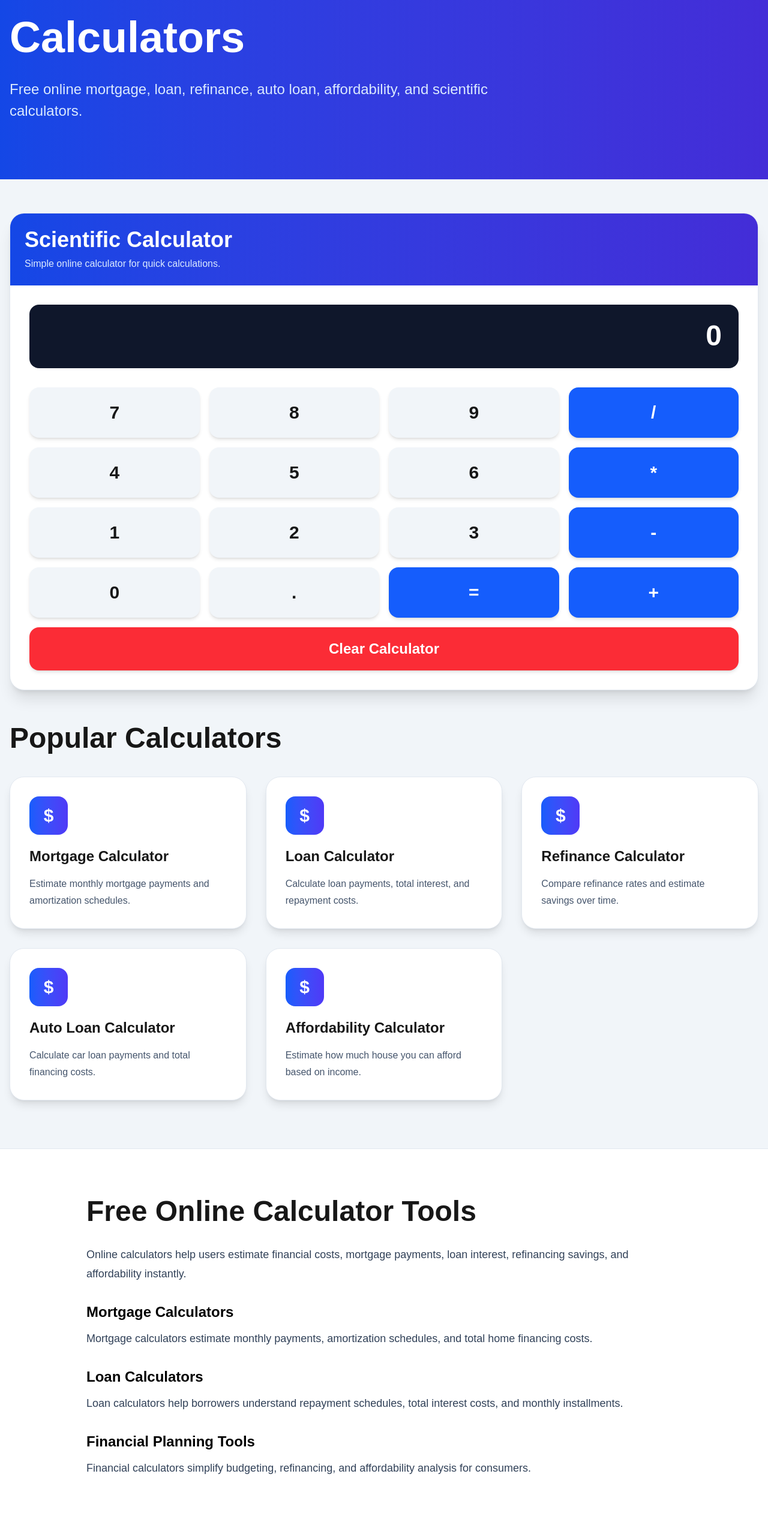
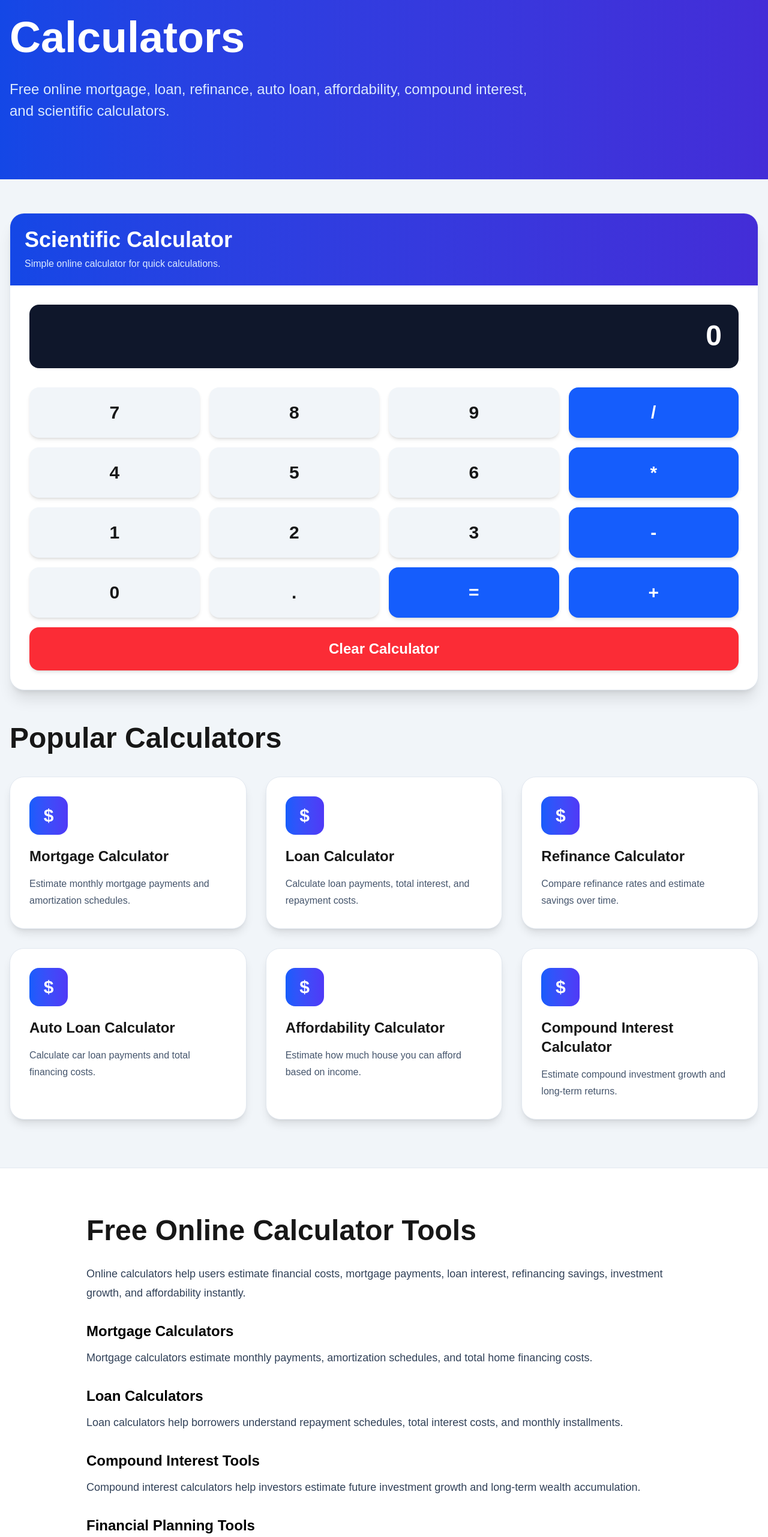
Before and after one commit to dekai-qingyang/seo-site, a Next.js app: page / in a window 1280 px wide. Shown: the part 234-2797 px from the top of the page at 60% size. Built offline with nearby package versions, Linux system fonts and the light colour scheme.

Commit message:
update homepage

```diff
--- a/app/page.tsx
+++ b/app/page.tsx
@@ -69,6 +69,12 @@ export default function HomePage() {
       description:
         "Estimate how much house you can afford based on income.",
     },
+    {
+      title: "Compound Interest Calculator",
+      link: "/compound-interest-calculator",
+      description:
+        "Estimate compound investment growth and long-term returns.",
+    },
   ]
 
   return (
@@ -88,7 +94,7 @@ export default function HomePage() {
 
             <p className="text-lg lg:text-2xl text-blue-100 leading-9">
               Free online mortgage, loan, refinance, auto loan,
-              affordability, and scientific calculators.
+              affordability, compound interest, and scientific calculators.
             </p>
 
           </div>
@@ -223,7 +229,7 @@ export default function HomePage() {
             <p>
               Online calculators help users estimate financial costs,
               mortgage payments, loan interest, refinancing savings,
-              and affordability instantly.
+              investment growth, and affordability instantly.
             </p>
 
             <div>
@@ -255,12 +261,25 @@ export default function HomePage() {
             <div>
 
               <h3 className="text-2xl font-bold mb-3 text-black">
+                Compound Interest Tools
+              </h3>
+
+              <p>
+                Compound interest calculators help investors estimate
+                future investment growth and long-term wealth accumulation.
+              </p>
+
+            </div>
+
+            <div>
+
+              <h3 className="text-2xl font-bold mb-3 text-black">
                 Financial Planning Tools
               </h3>
 
               <p>
                 Financial calculators simplify budgeting, refinancing,
-                and affordability analysis for consumers.
+                affordability analysis, and investment planning.
               </p>
 
             </div>
```
